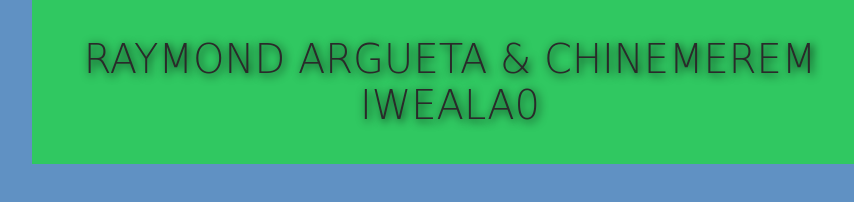
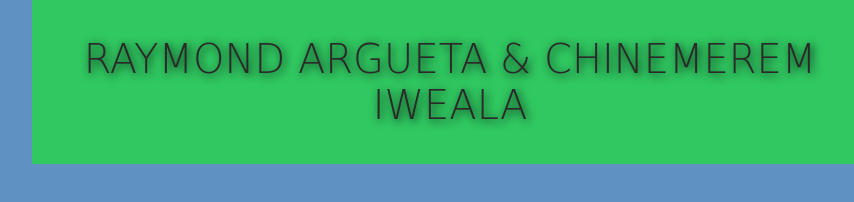
Before and after one commit to raymondja/ArguetaIwealaAssignment1, a website: page INST377-FA2020/public/asst-1/index.html in a window 1280 px wide. Shown: the full height of the page, 160-1014 px from the left. Drawn offline with Linux system fonts and the light colour scheme.

Commit message:
'master'

```diff
--- a/INST377-FA2020/public/asst-1/index.html
+++ b/INST377-FA2020/public/asst-1/index.html
@@ -7,7 +7,7 @@
     </head>
     <body>
         <div class="header">
-            <h1>Raymond Argueta & Chinemerem Iweala0</h1>
+            <h1>Raymond Argueta & Chinemerem Iweala</h1>
                 <img src="umd_logo.jpg" alt="University of Maryland Logo">
         </div>
     </body>
```
